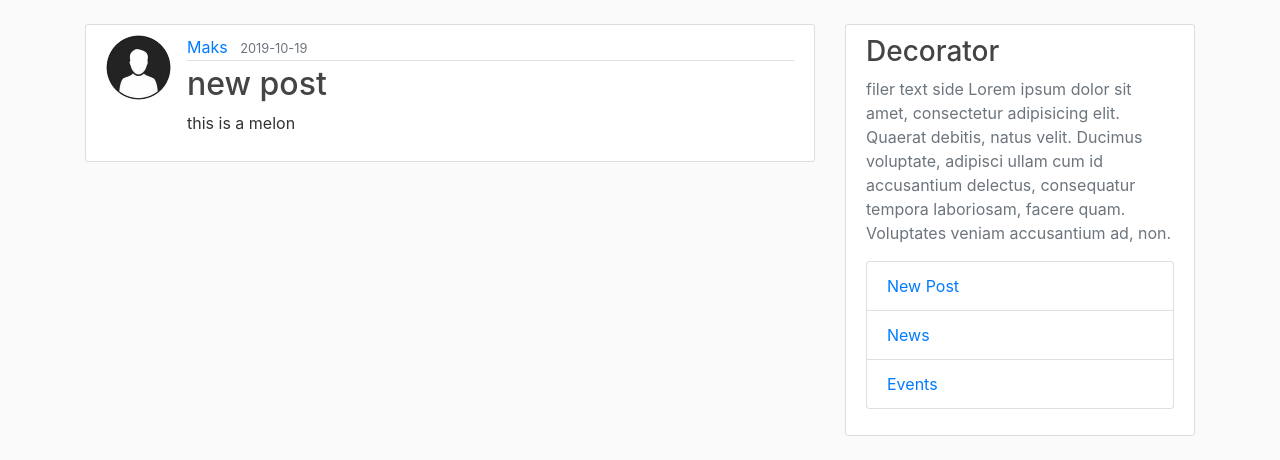
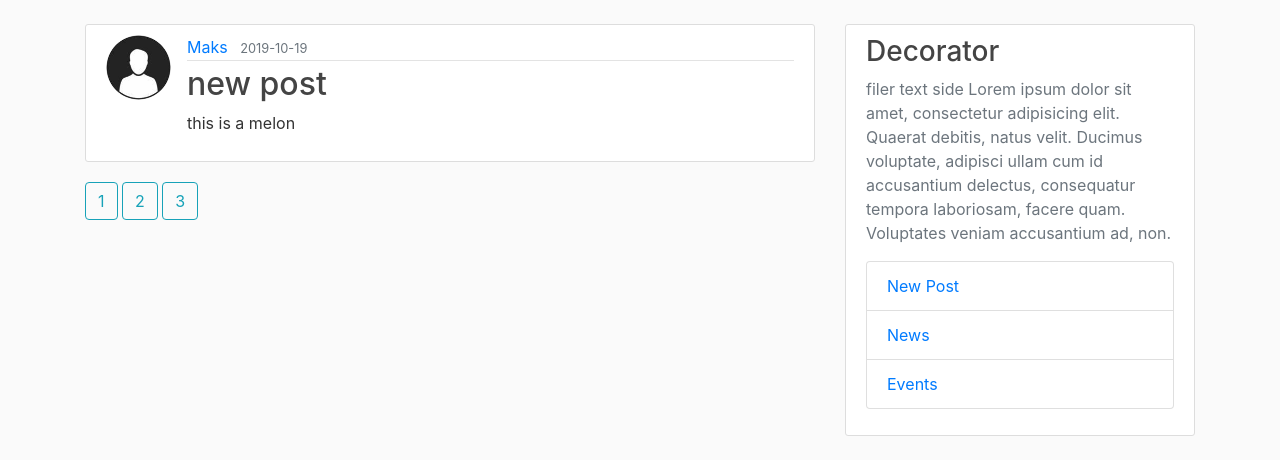
Before and after one commit to Maks-Drzezdzon/MyBlog, a Flask app: page / in a window 1280 px wide. Shown: the part 56-516 px from the top of the page. Run offline with Flask 2, Linux system fonts and the light colour scheme; data comes from the database, SQL or seed files in the repository; both versions use the stored data as it was after the commit; some libraries are stand-ins or nearby versions.

Commit message:
paginate and news

```diff
--- a/flaskblog/templates/home.html
+++ b/flaskblog/templates/home.html
@@ -14,4 +14,12 @@
           </div>
         </article>
     {% endfor %}
+
+    {% for page_num in messages.iter_pages(left_edge=1, right_edge=1, left_current=1, right_current=2) %}
+      {% if page_num %}
+      <a class = "btn btn-outline-info mb-4" href = "{{ url_for('home', page=page_num) }}">{{ page_num }}</a>
+      {% else %}
+        ...
+      {% endif %}
+    {% endfor %}
 {% endblock content %}
--- a/flaskblog/templates/layout.html
+++ b/flaskblog/templates/layout.html
@@ -62,7 +62,7 @@
             <p class='text-muted'>filer text side Lorem ipsum dolor sit amet, consectetur adipisicing elit. Quaerat debitis, natus velit. Ducimus voluptate, adipisci ullam cum id accusantium delectus, consequatur tempora laboriosam, facere quam. Voluptates veniam accusantium ad, non.
               <ul class="list-group">
                 <li class="list-group-item list-group-item-grey"><a href="{{ url_for('new_post') }}">New Post</a></li>
-                <li class="list-group-item list-group-item-grey"><a href="#">News</a></li>
+                <li class="list-group-item list-group-item-grey"><a href="https://news.ycombinator.com/">News</a></li>
                 <li class="list-group-item list-group-item-grey"><a href="#">Events</a></li>
               </ul>
             </p>
```
Also changed, not shown: flaskblog/blog.db.
